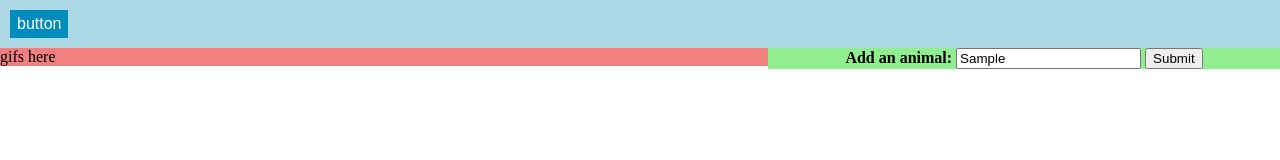
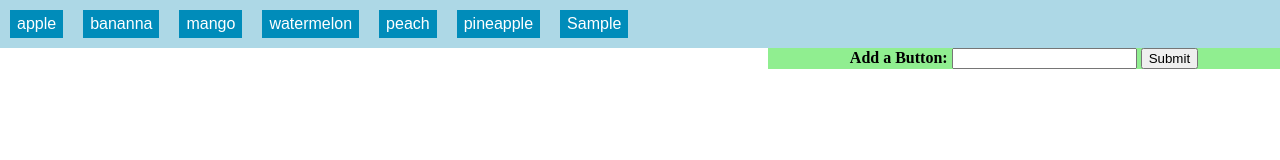
Before and after one commit to Lunad3/GifTastic, a plain HTML site: page index.html in a window 1280 px wide. Both pictures are taken after typing "Sample" into the empty fields and a click on the button "Submit". Drawn offline with nearby package versions, Linux system fonts and the light colour scheme; no server answers.

Commit message:
btn navigation works, searching works(btn added), gifs are displayed

```diff
--- a/index.html
+++ b/index.html
@@ -4,18 +4,19 @@
     <meta charset="UTF-8">
     <meta name="viewport" content="width=device-width, initial-scale=1.0">
     <meta http-equiv="X-UA-Compatible" content="ie=edge">
+    <script src="https://ajax.googleapis.com/ajax/libs/jquery/3.3.1/jquery.min.js"></script>
     <link rel="stylesheet" type="text/css" href="style.css">
     <title>GiphyTastic</title>
 </head>
 <body>
     <div id="buttonsDiv">
-        <button class="gifBtn">button</button>
     </div>
-    <div id="gifsDiv">gifs here</div>
+    <div id="gifsDiv"></div>
     <div id="searchDiv">
-        <h4>Add an animal: </h4>
-        <input type="text">
-        <button id="submitBtn">Submit</button>
-    </section></div>
+        <h4>Add a Button: </h4>
+        <input type="text" id="searchBox">
+        <button id="searchBtn">Submit</button>
+    </div>
+    <script src="javascript.js"></script>
 </body>
 </html>
--- a/javascript.js
+++ b/javascript.js
@@ -1,4 +1,63 @@
-var URL = "https://api.giphy.com/v1/gifs/search?api_key=F23knoQwyOJkCY1iBLW4oyToDJwe6i1a&q=SEARCH TXT&limit=1&offset=0&rating=PG-13&lang=en";
-var gifList = [{}];
+//------------- CREATING VARS FOR TAGS -----------------------
+var buttonsDiv  = "#buttonsDiv";
+var gifsDiv     = "#gifsDiv";
+var searchBox   = "#searchBox";
+var searchBtn   = "#searchBtn";
+var gifBtnClass = "gifBtn";
+var gifClass    = "gif";
+//------------- CREATING BASE URL ----------------------------
+var apiKey    = "F23knoQwyOJkCY1iBLW4oyToDJwe6i1a";
+var apiRating = "PG-13";
+var apiLimit  = "25";
+var baseUrl   = "https://api.giphy.com/v1/gifs/search?" +
+    "api_key=" + apiKey + "&" +
+    "limit="   + apiLimit + "&" +
+    "rating="  + apiRating + "&" +
+    "lang = en&" + "q=";//query left empty
+//------------- GENERATING FIRST BUTTONS ----------------------
+var btnNameList = ["apple", "bananna", "mango", "watermelon", "peach", "pineapple"];
 
-$(".gifBtn")
+for (var btnNameIndex = 0; btnNameIndex < btnNameList.length; btnNameIndex++) {
+    add_btn(btnNameList[btnNameIndex])
+}
+//-------------add_btn: adds new btn elem. to buttonsDiv ----------------------
+function add_btn(btnName){
+    var newBtn = $("<button>");
+    $(newBtn).attr("class", gifBtnClass);
+    $(newBtn).text(btnName);
+    $(buttonsDiv).append(newBtn);
+};
+//-------------displayBtn: sends sends api request with q=btnName, creates img elem and appends to gifsDiv ----------------------
+function displayBtn(btnName) {
+    $.ajax({
+        url: baseUrl + btnName,
+        method: 'GET',
+    }).done(function (response) {
+        var gifObjList = response.data;
+        for(var gifObjIndex=0; gifObjIndex < gifObjList.length; gifObjIndex++){
+            var newGif = $("<img>");
+            $(newGif).attr("class",gifClass);
+            $(newGif).attr("src",gifObjList[gifObjIndex].images.fixed_height_small.url);
+            $(gifsDiv).append(newGif);
+        }
+    })
+};
+//------------- WHEN GIF BTN CLICKED: display gifs of that btn name ----------------------
+$("."+gifBtnClass).on("click", function () {
+    $(gifsDiv).empty();
+    displayBtn($(this).text());
+});
+//------------- WHEN SUBMIT BUTTON CLICKED: use searchBox.val() as new btn name and display gifs of it ----------------------
+$(searchBtn).on("click",function(){
+    var newBtnName = $(searchBox).val().trim();
+    $(searchBox).val("");
+    console.log(btnNameList.indexOf(newBtnName));
+    if (btnNameList.indexOf(newBtnName) == -1){
+        $(gifsDiv).empty();
+        add_btn(newBtnName);
+        displayBtn(newBtnName);
+    }
+
+});
+//------------- WHEN PAGE LOADED: display the gifs of the first button ----------------------
+displayBtn(btnNameList[0]);
--- a/style.css
+++ b/style.css
@@ -12,6 +12,10 @@ body{
     width:60%;
     height: fit-content;
     float:left;
+}
+.gif{
+    margin: 10px;
+
 }
 #searchDiv{
     position: relative;
```
